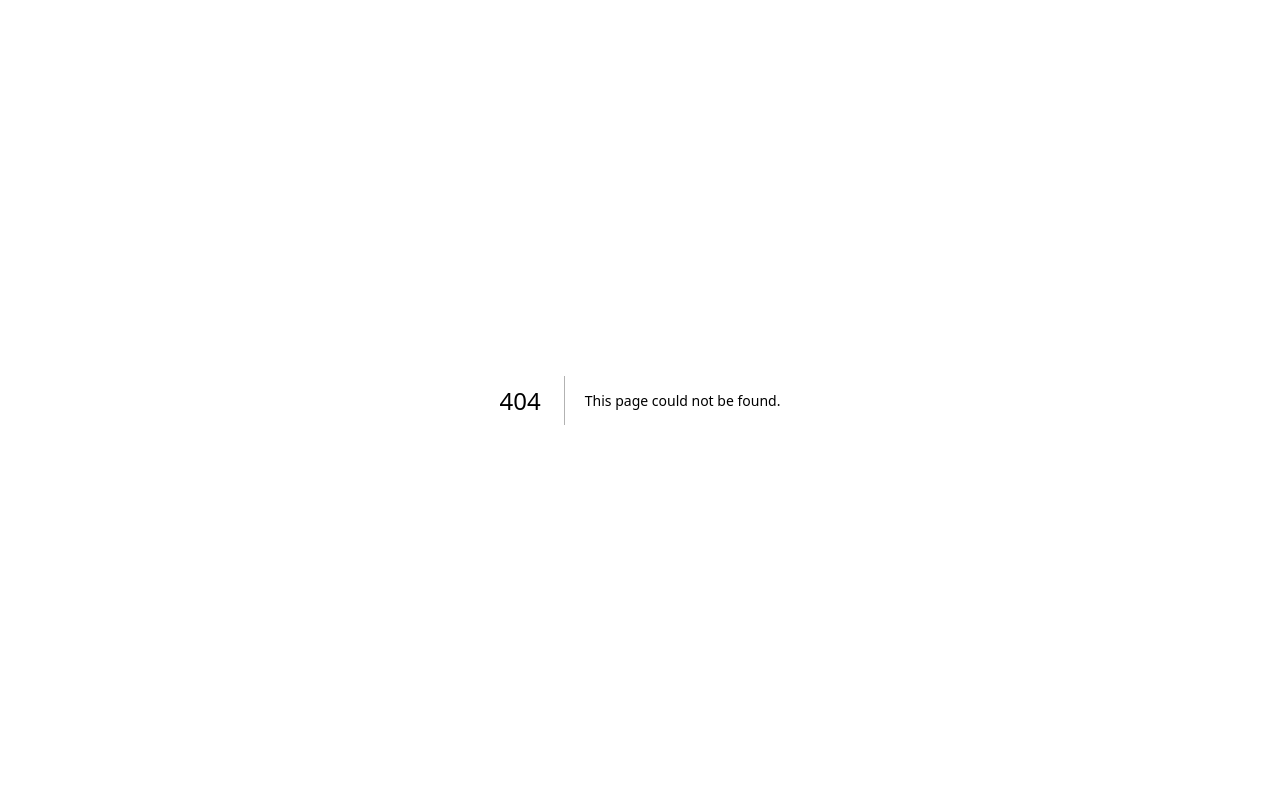
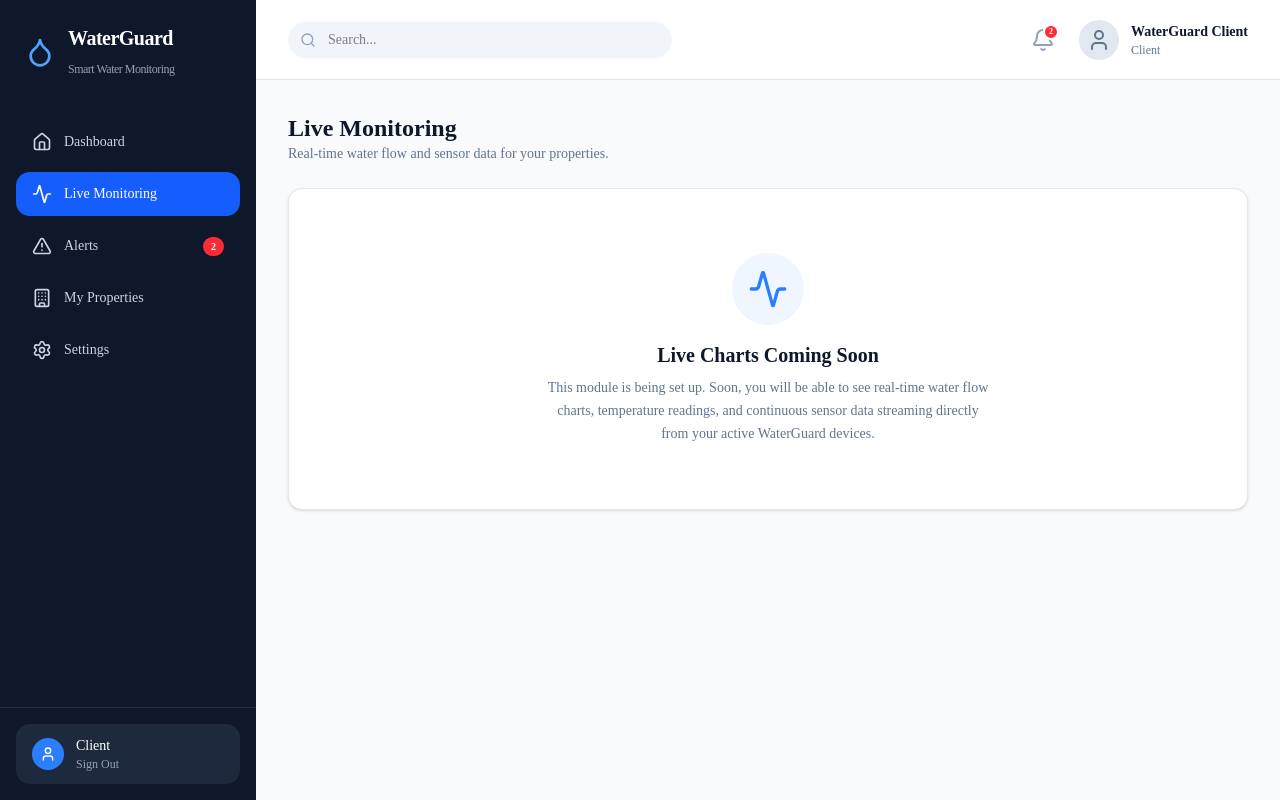
Before and after one commit to matthiaskomano/waterguard-rwanda, a Next.js app: page /client-dashboard/monitoring in a window 1280 px wide. Before the commit this address had no page. Built offline with nearby package versions, Linux system fonts and the light colour scheme; no server answers.

Commit message:
Feat: Add placeholder pages for client dashboard sidebar routes

```diff
--- /dev/null
+++ b/app/client-dashboard/alerts/page.tsx
@@ -0,0 +1,24 @@
+"use client";
+
+import { AlertTriangle } from "lucide-react";
+
+export default function AlertsPage() {
+  return (
+    <div className="space-y-6">
+      <div>
+        <h1 className="text-2xl font-bold text-slate-900">Alerts & Notifications</h1>
+        <p className="text-sm text-slate-500">View and manage all active warnings for your properties.</p>
+      </div>
+
+      <div className="bg-white rounded-xl border border-slate-200 shadow-sm p-16 text-center flex flex-col items-center justify-center">
+        <div className="p-4 bg-orange-50 rounded-full mb-4">
+          <AlertTriangle className="h-10 w-10 text-orange-500" />
+        </div>
+        <h2 className="text-xl font-bold text-slate-900 mb-2">Alert History</h2>
+        <p className="text-slate-500 max-w-md mx-auto text-sm leading-relaxed">
+          Your comprehensive alert history and notification settings will appear here. This module is currently being finalized.
+        </p>
+      </div>
+    </div>
+  );
+}
--- /dev/null
+++ b/app/client-dashboard/monitoring/page.tsx
@@ -0,0 +1,24 @@
+"use client";
+
+import { Activity } from "lucide-react";
+
+export default function LiveMonitoringPage() {
+  return (
+    <div className="space-y-6">
+      <div>
+        <h1 className="text-2xl font-bold text-slate-900">Live Monitoring</h1>
+        <p className="text-sm text-slate-500">Real-time water flow and sensor data for your properties.</p>
+      </div>
+
+      <div className="bg-white rounded-xl border border-slate-200 shadow-sm p-16 text-center flex flex-col items-center justify-center">
+        <div className="p-4 bg-blue-50 rounded-full mb-4">
+          <Activity className="h-10 w-10 text-blue-500" />
+        </div>
+        <h2 className="text-xl font-bold text-slate-900 mb-2">Live Charts Coming Soon</h2>
+        <p className="text-slate-500 max-w-md mx-auto text-sm leading-relaxed">
+          This module is being set up. Soon, you will be able to see real-time water flow charts, temperature readings, and continuous sensor data streaming directly from your active WaterGuard devices.
+        </p>
+      </div>
+    </div>
+  );
+}
--- /dev/null
+++ b/app/client-dashboard/properties/page.tsx
@@ -0,0 +1,24 @@
+"use client";
+
+import { Building } from "lucide-react";
+
+export default function PropertiesPage() {
+  return (
+    <div className="space-y-6">
+      <div>
+        <h1 className="text-2xl font-bold text-slate-900">My Properties</h1>
+        <p className="text-sm text-slate-500">Manage your assigned locations and monitoring devices.</p>
+      </div>
+
+      <div className="bg-white rounded-xl border border-slate-200 shadow-sm p-16 text-center flex flex-col items-center justify-center">
+        <div className="p-4 bg-blue-50 rounded-full mb-4">
+          <Building className="h-10 w-10 text-blue-500" />
+        </div>
+        <h2 className="text-xl font-bold text-slate-900 mb-2">Property Management</h2>
+        <p className="text-slate-500 max-w-md mx-auto text-sm leading-relaxed">
+          Detailed views for individual properties, floor plans, and specific device assignments are coming soon.
+        </p>
+      </div>
+    </div>
+  );
+}
--- /dev/null
+++ b/app/client-dashboard/settings/page.tsx
@@ -0,0 +1,24 @@
+"use client";
+
+import { Settings } from "lucide-react";
+
+export default function SettingsPage() {
+  return (
+    <div className="space-y-6">
+      <div>
+        <h1 className="text-2xl font-bold text-slate-900">Account Settings</h1>
+        <p className="text-sm text-slate-500">Update your profile, password, and notification preferences.</p>
+      </div>
+
+      <div className="bg-white rounded-xl border border-slate-200 shadow-sm p-16 text-center flex flex-col items-center justify-center">
+        <div className="p-4 bg-slate-100 rounded-full mb-4">
+          <Settings className="h-10 w-10 text-slate-600" />
+        </div>
+        <h2 className="text-xl font-bold text-slate-900 mb-2">Preferences & Security</h2>
+        <p className="text-slate-500 max-w-md mx-auto text-sm leading-relaxed">
+          Profile management and alert routing preferences (Email/SMS/Telegram) will be available in this section shortly.
+        </p>
+      </div>
+    </div>
+  );
+}
```
